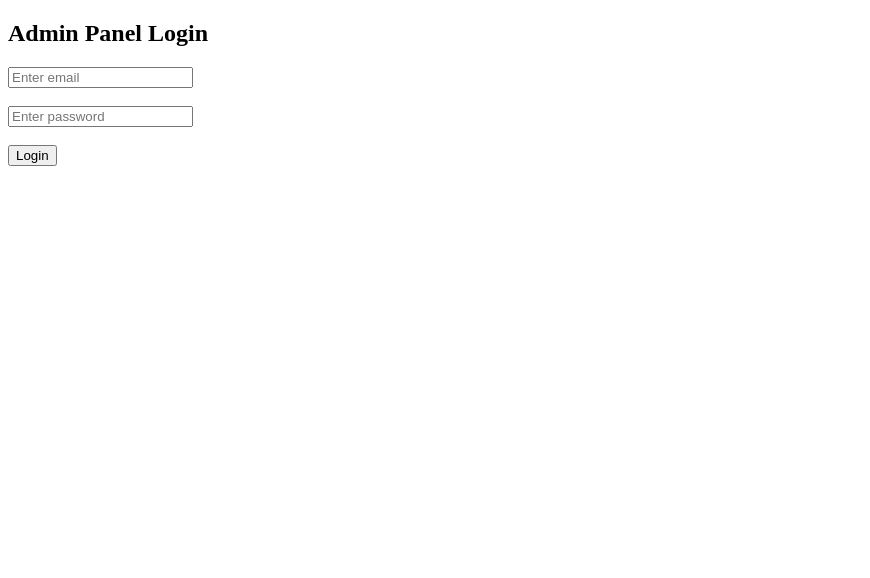
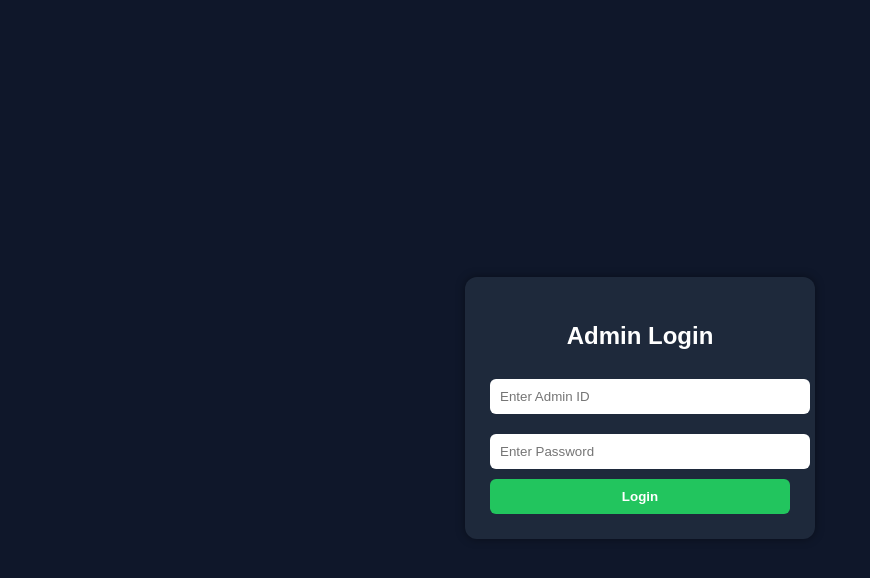
Before and after one commit to aniketranjankarn2000-ship-it/Ff-Warzone-, a plain HTML site: page admin-login.html in a window 1280 px wide. Shown: the whole page, without its empty margins (0-870 px from the left). Drawn offline with Linux system fonts and the light colour scheme.

Commit message:
admin-login.html

```diff
--- a/admin-login.html
+++ b/admin-login.html
@@ -1,27 +1,68 @@
 <!DOCTYPE html>
 <html>
 <head>
-<title>Admin Login</title>
+  <title>Admin Login</title>
+  <meta name="viewport" content="width=device-width, initial-scale=1.0">
+  <style>
+    body{
+      font-family: Arial;
+      background:#0f172a;
+      color:white;
+      display:flex;
+      justify-content:center;
+      align-items:center;
+      height:100vh;
+    }
+    .login-box{
+      background:#1e293b;
+      padding:25px;
+      border-radius:12px;
+      width:300px;
+      text-align:center;
+      box-shadow:0 0 10px rgba(0,0,0,0.4);
+    }
+    input{
+      width:100%;
+      padding:10px;
+      margin:10px 0;
+      border:none;
+      border-radius:6px;
+    }
+    button{
+      width:100%;
+      padding:10px;
+      background:#22c55e;
+      border:none;
+      color:white;
+      font-weight:bold;
+      border-radius:6px;
+      cursor:pointer;
+    }
+    button:hover{
+      background:#16a34a;
+    }
+  </style>
 </head>
+
 <body>
 
-<h2>Admin Panel Login</h2>
-
-<input type="email" id="email" placeholder="Enter email"><br><br>
-<input type="password" id="password" placeholder="Enter password"><br><br>
-
-<button onclick="login()">Login</button>
+<div class="login-box">
+  <h2>Admin Login</h2>
+  <input type="text" id="adminId" placeholder="Enter Admin ID">
+  <input type="password" id="adminPass" placeholder="Enter Password">
+  <button onclick="login()">Login</button>
+</div>
 
 <script>
 function login(){
-  var email = document.getElementById("email").value;
-  var password = document.getElementById("password").value;
+  var id = document.getElementById("adminId").value;
+  var pass = document.getElementById("adminPass").value;
 
-  if(email === "aniketranjankarn567@gmail.com" && password === "Aniket@2009"){
-      localStorage.setItem("adminLoggedIn","true");
-      window.location.href = "admin.html";
-  }else{
-      alert("Wrong login");
+  if(id === "Admin2009" && pass === "Aniket2009"){
+    alert("Login Successful");
+    window.location.href = "admin.html";
+  } else {
+    alert("Wrong Admin ID or Password");
   }
 }
 </script>
```
